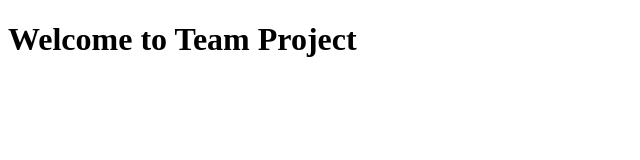
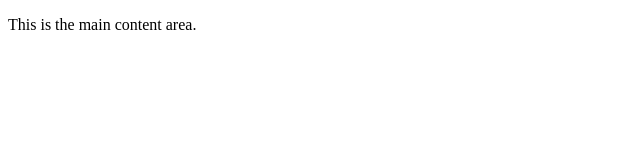
Before and after one commit to kimhongtry/team-html-project, a plain HTML site: page index.html in a window 1280 px wide. Shown: the whole page, without its empty margins (0-640 px from the left). Drawn offline with Linux system fonts and the light colour scheme.

Commit message:
Add main section

```diff
--- a/index.html
+++ b/index.html
@@ -4,6 +4,8 @@
     <title>Team Project</title>
   </head>
   <body>
-    <h1>Welcome to Team Project</h1>
+    <main>
+      <p>This is the main content area.</p>
+    </main>
   </body>
 </html>
```
